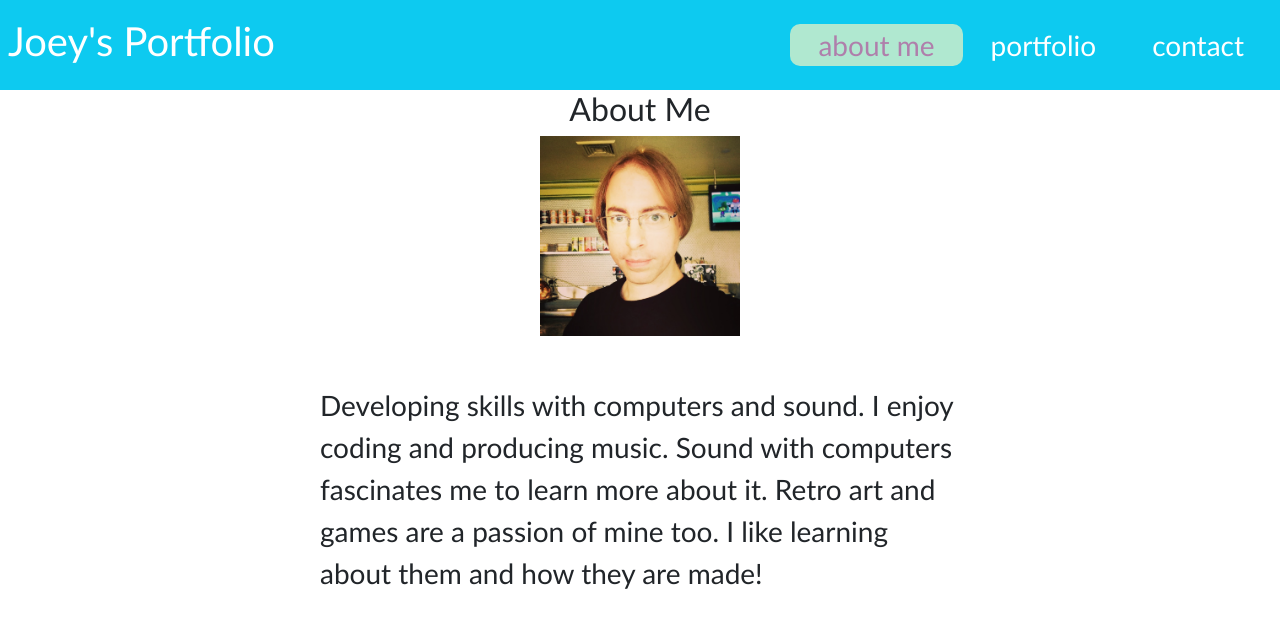
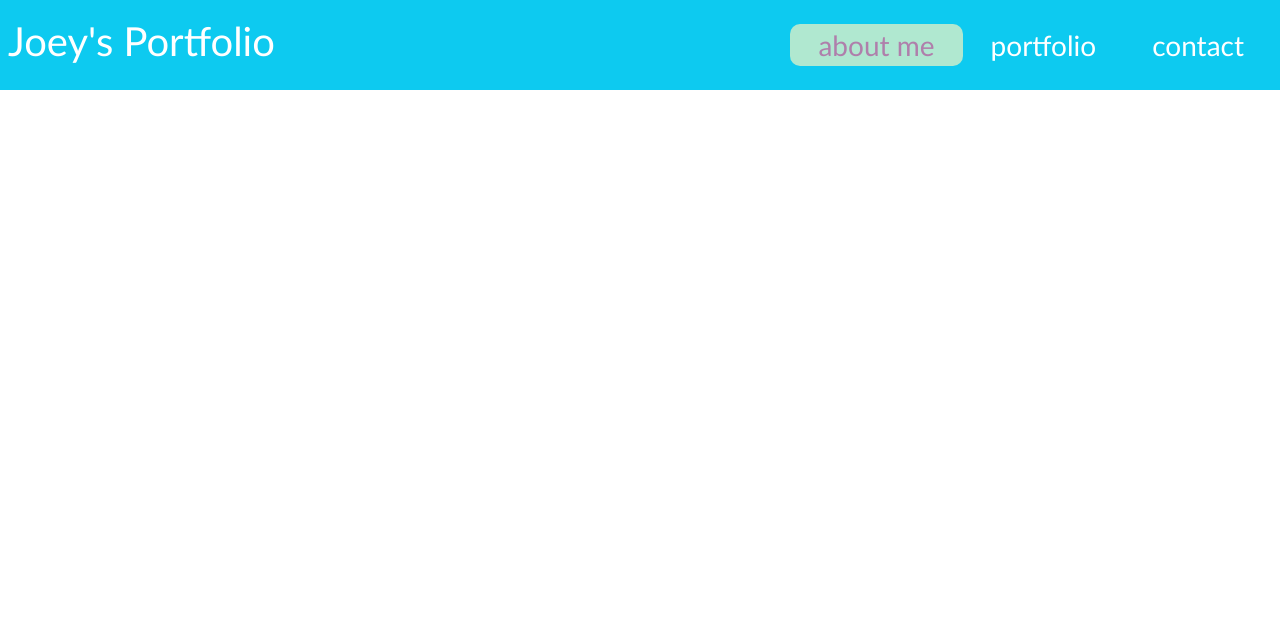
Before and after one commit to joeyblue27/Joeys-Portfolio-React, a React (Create React App) app: page / in a window 1280 px wide. Shown: the top 628 px of the page. Built offline with nearby package versions, Linux system fonts and the light colour scheme.

Commit message:
heroku deploy

```diff
--- a/src/App.js
+++ b/src/App.js
@@ -5,8 +5,7 @@ import './assets/css/style.css';
 import Footer from './components/Footer';
 import Header from './components/Header';
 // importing all of our different states that get displayed when we click on them in the nav bar
-import ContactForm from './components/ContactForm';
-import AboutMe from './components/AboutMe';
+
 // importing our usestate function from react
 import { useState } from 'react';
 // app function that will get exported to index.js
@@ -16,14 +15,7 @@ function App() {
   // switch function to determine which tab will get rendered depending on which option is clicked, default is about me
   const renderTab = () => {
     switch (currentTab) {
-      case 'about':
-        return <AboutMe />;
-      case 'contact':
-        return <ContactForm />;
-/*       case 'portfolio':
-        return <Portfolio />;
-      default: */
-        return <AboutMe />;
+
     };
   };
   // returns the html that will get rendered
```
Also changed, not shown: 1 other file (tests, documents, lock files or other folders).
